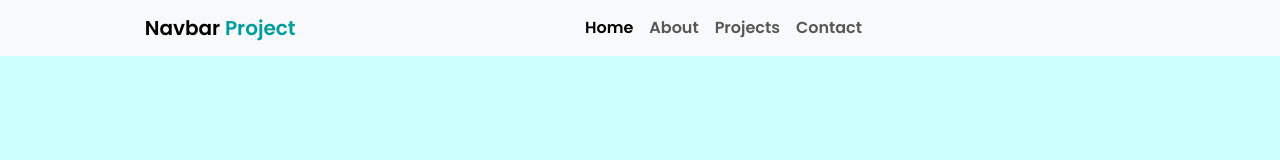
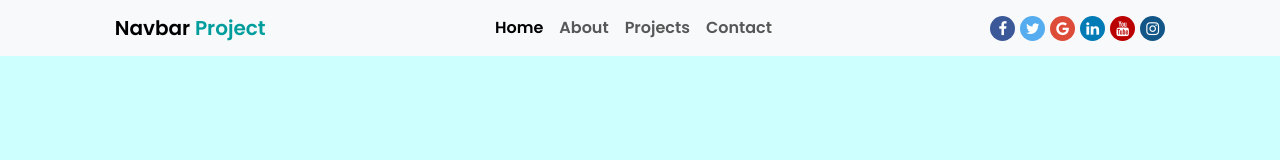
Before and after one commit to a-yousefi1/navbar, a plain HTML site: page index.html in a window 1280 px wide. Drawn offline with nearby package versions, Linux system fonts and the light colour scheme.

Commit message:
social media added & styled

```diff
--- a/index.html
+++ b/index.html
@@ -42,6 +42,12 @@
                 </li>
                 </ul>
                 <ul class=" navbar-nav">
+                    <a href="#" class="fa fa-facebook"></a>
+                    <a href="#" class="fa fa-twitter"></a>
+                    <a href="#" class="fa fa-google"></a>
+                    <a href="#" class="fa fa-linkedin"></a>
+                    <a href="#" class="fa fa-youtube"></a>
+                    <a href="#" class="fa fa-instagram"></a>
                 </ul>
           </div>
         </div>
--- a/style.css
+++ b/style.css
@@ -11,3 +11,55 @@ body{
 .navbar-brand span{
     color: rgb(0, 157, 157);
 }
+
+
+.fa {
+    padding: 5px;
+    font-size: 15px;
+    width: 25px;
+    text-align: center;
+    text-decoration: none;
+    border-radius: 50%;
+    margin-left: 5px;
+}
+
+.fa:hover {
+      opacity: 0.7;
+}
+
+
+.fa-facebook {
+    background: #3B5998;
+    color: white;
+}
+
+.fa-twitter {
+    background: #55ACEE;
+    color: white;
+}
+
+.fa-google {
+    background: #dd4b39;
+    color: white;
+}
+
+.fa-linkedin {
+    background: #007bb5;
+    color: white;
+}
+
+.fa-youtube {
+    background: #bb0000;
+    color: white;
+}
+
+.fa-instagram {
+    background: #125688;
+    color: white;
+}
+
+@media only screen and (max-width: 992px) {
+    .navbar-nav{
+        display: none;
+    }
+}
```
